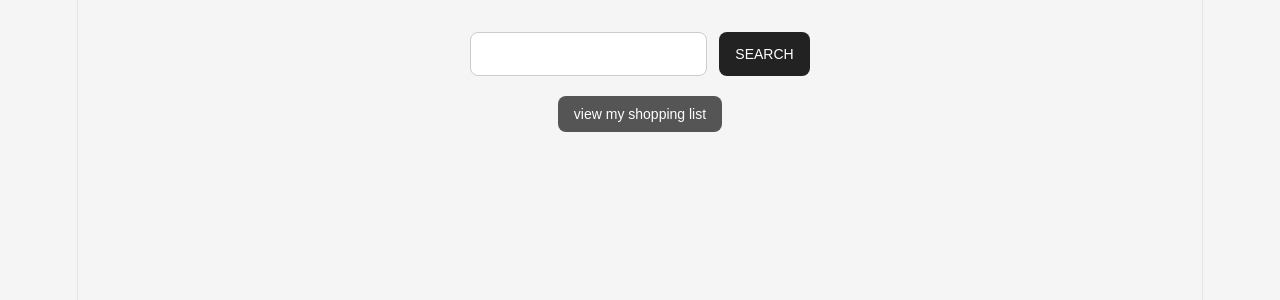
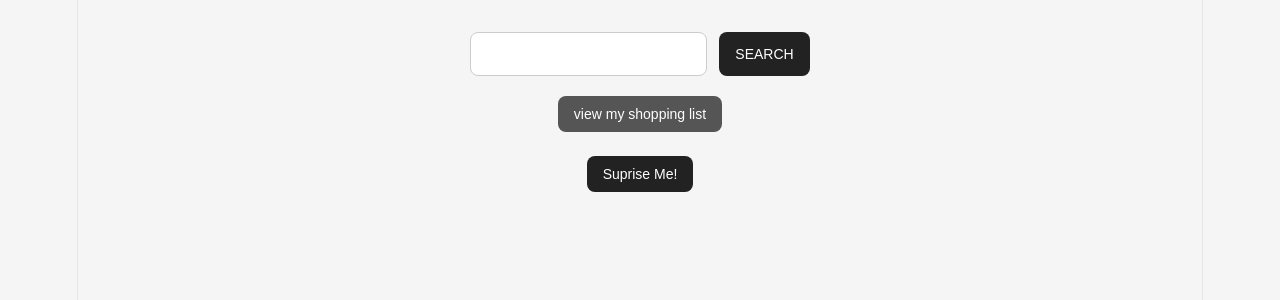
Before and after one commit to Spark22222/Recipe-Search-Meal-Planner-, a React (Vite) app: page / in a window 1280 px wide. Shown: the top 300 px of the page. Built offline with nearby package versions, Linux system fonts and the light colour scheme.

Commit message:
Add random recipe feature

```diff
--- a/src/App.tsx
+++ b/src/App.tsx
@@ -1,6 +1,6 @@
 import { useState } from 'react'
 import type { Meal } from './types/meal'
-import { searchMeals } from './api/mealApi'
+import { getRandomMeal, searchMeals } from './api/mealApi'
 import './App.css'
 import SearchBar from './components/SearchBar'
 import MealCard from './components/MealCard'
@@ -54,6 +54,22 @@ function App() {
     alert("Shopping list has been updated!")
   }
 
+  const handleSurpriseMe = async () =>{
+    setLoading(true)
+    setError('')
+    setHasSearched(true)
+
+    try {
+      const result: Meal[] = await getRandomMeal()
+      setMeals(result)
+    } catch (error) {
+      setError(`${error}`)
+      setMeals([])
+    } finally {
+      setLoading(false)
+    }
+  }
+
 
 
   return (
@@ -67,6 +83,7 @@ function App() {
 
       <button className="shopping-list-button" onClick={() => setIsShoppingListOpen(true)}>view my shopping list</button>
 
+      <button className="suprise-me-button" onClick={handleSurpriseMe}>Suprise Me!</button>
       {
         isShoppingListOpen && (
           <ShoppingListModalProps
--- a/src/api/mealApi.ts
+++ b/src/api/mealApi.ts
@@ -5,6 +5,7 @@ interface SearchMealResponse {
 }
 
 const BASE_URL = 'https://www.themealdb.com/api/json/v1/1'
+const RANDOM_URL = 'https://www.themealdb.com/api/json/v1/1/random.php'
 
 export async function searchMeals(keyword: string): Promise<Meal[]> {
     const responce = await fetch(`${BASE_URL}/search.php?s=${encodeURIComponent(keyword)}`)
@@ -17,3 +18,15 @@ export async function searchMeals(keyword: string): Promise<Meal[]> {
 
     return data.meals ?? []
 }
+
+export const getRandomMeal = async ():Promise<Meal[]> =>{
+    const responce = await fetch(RANDOM_URL)
+
+    if (!responce.ok) {
+        throw new Error('Failed to fetch suprise');
+    }
+
+    const data:SearchMealResponse = await responce.json()
+
+    return data.meals ?? []
+}
```
